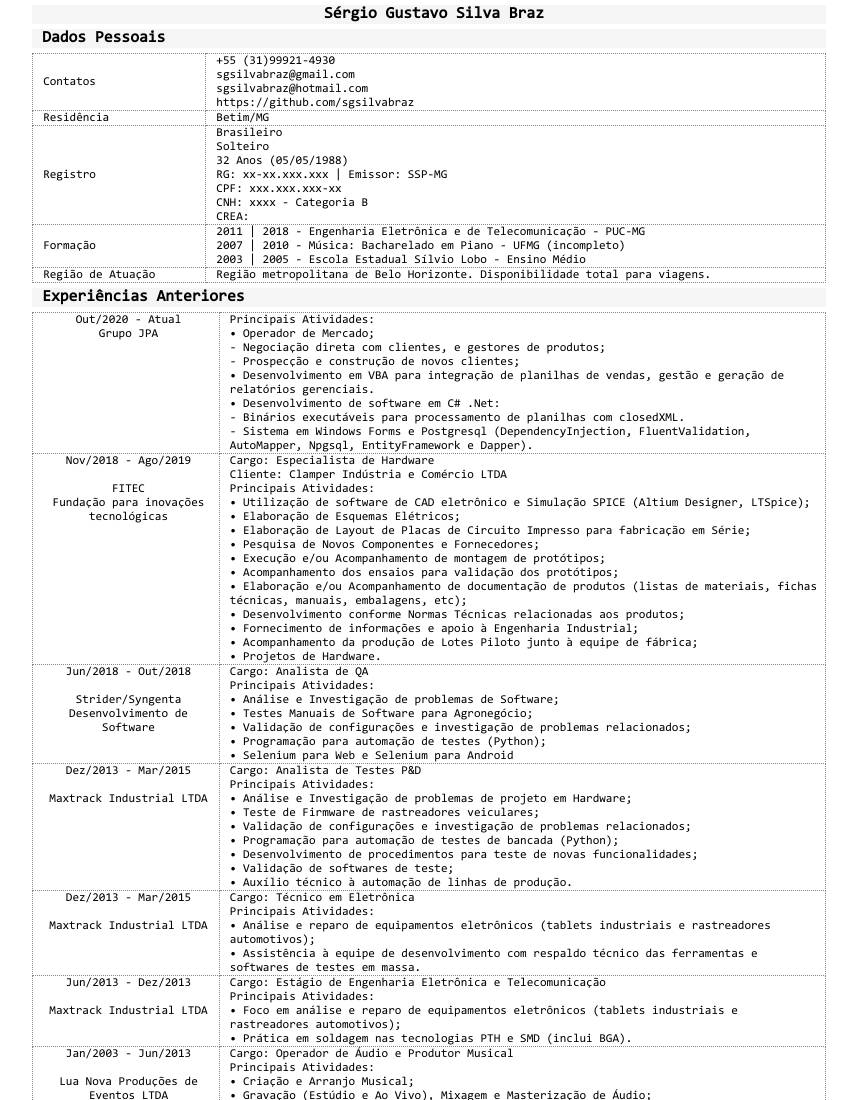
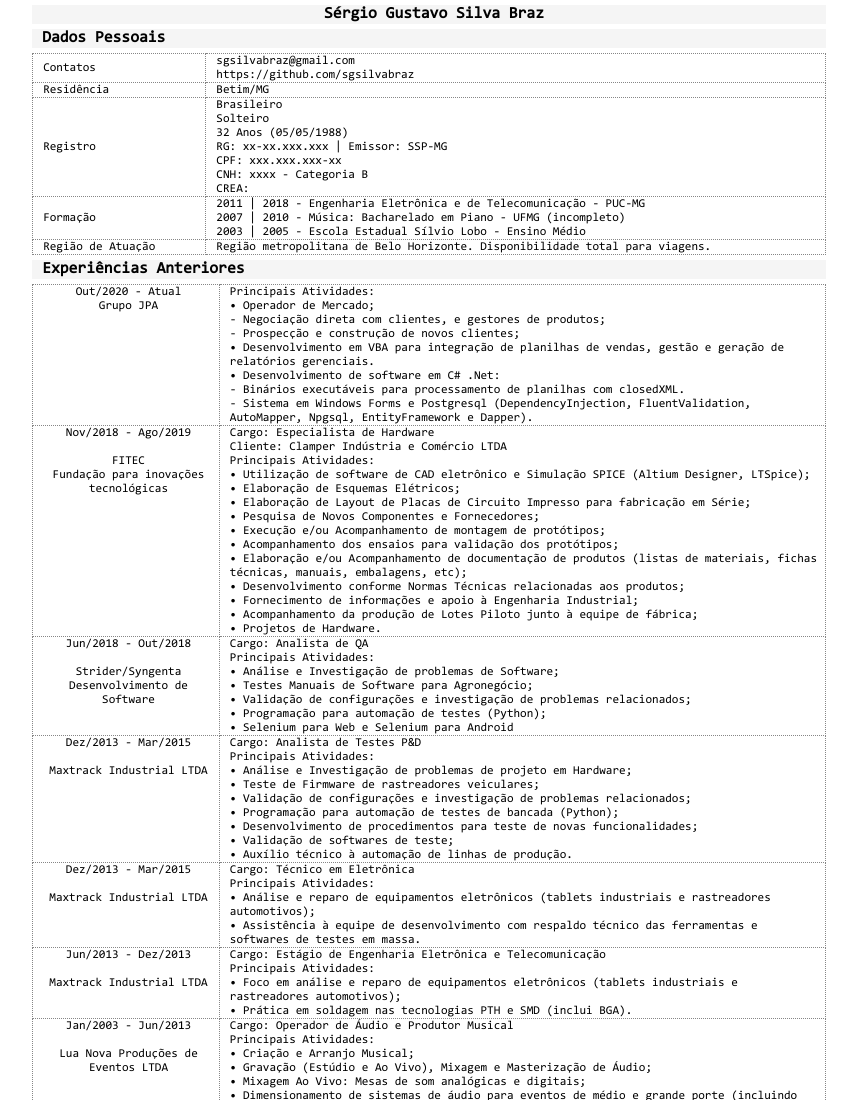
Before and after one commit to sgsilvabraz/curriculumvitae, a plain HTML site: page index.html in a window 1280 px wide. Shown: the top 1100 px of the page, without its empty margins (211-1068 px from the left). Drawn offline with Linux system fonts and the light colour scheme.

Commit message:
Update index.html

```diff
--- a/index.html
+++ b/index.html
@@ -14,9 +14,7 @@
         <tr>
             <td class="firstcollumn1"> <p>Contatos</p> </td>
             <td>
-                <p>+55 (31)99921-4930</p>
                 <p>sgsilvabraz@gmail.com</p>
-                <p>sgsilvabraz@hotmail.com</p>
                 <p>https://github.com/sgsilvabraz</p>
             </td>
         </tr>
```
